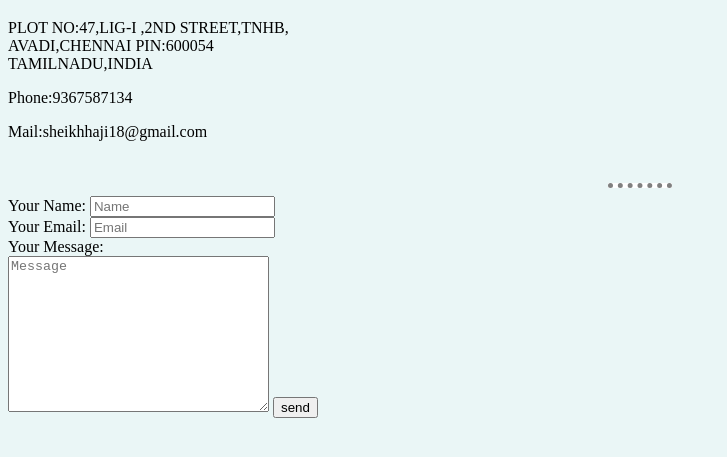
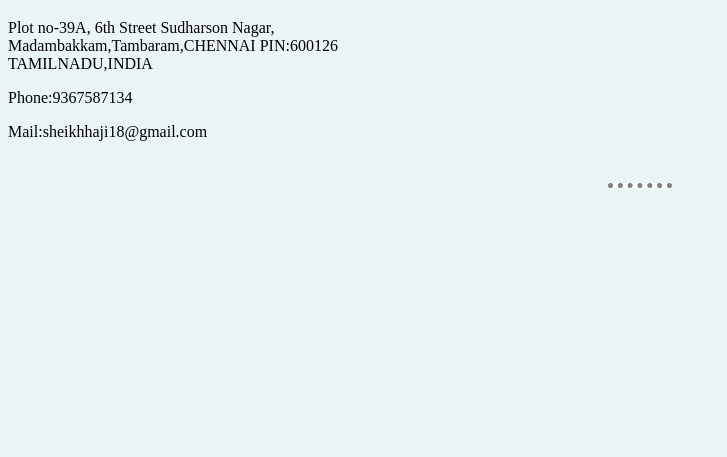
Before and after one commit to sheikh-haji/cv, a plain HTML site: page contact.html in a window 1280 px wide. Shown: the part 61-518 px from the top of the page, without its empty margins (0-727 px from the left). Drawn offline with Linux system fonts and the light colour scheme.

Commit message:
Update contact.html

```diff
--- a/contact.html
+++ b/contact.html
@@ -8,7 +8,7 @@
   <body>
     <h1>Contact Details</h1>
     <p>
-      PLOT NO:47,LIG-I ,2ND STREET,TNHB,<br>AVADI,CHENNAI PIN:600054<br>TAMILNADU,INDIA
+      Plot no-39A, 6th Street Sudharson Nagar,<br>Madambakkam,Tambaram,CHENNAI PIN:600126<br>TAMILNADU,INDIA
     </p>
     <p>
       Phone:9367587134
@@ -18,18 +18,7 @@
     </p>
     <br>
     <hr size="2" noshade/>
-    <form class="" action="mailto:sheikhhaji18@gmail.com" method="post" enctype="text/plain">
-      <label>Your Name:</label>
-      <input name="name" id ="name" type="text" placeholder="Name"/>
-      <br />
-      <label>Your Email:</label>
-      <input name="email" id="email" type="email" placeholder="Email"/>
-      <br />
-      <label>Your Message:</label>
-      <br />
-      <textarea name="text" id="text" rows="10" cols="30" placeholder="Message"></textarea>
-      <input type="submit" name="" value="send">
-    </form>
+
 
   </body>
 </html>
```
